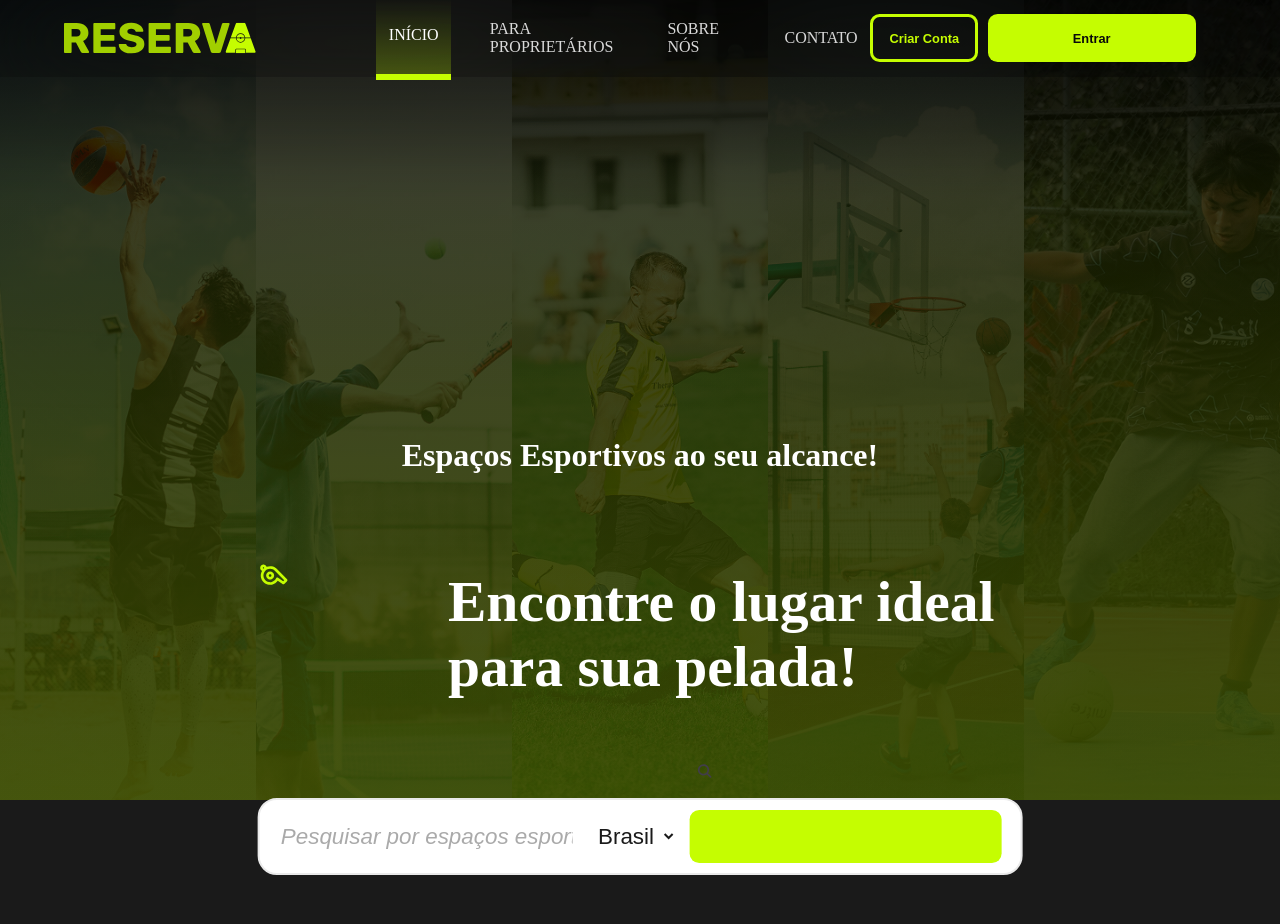
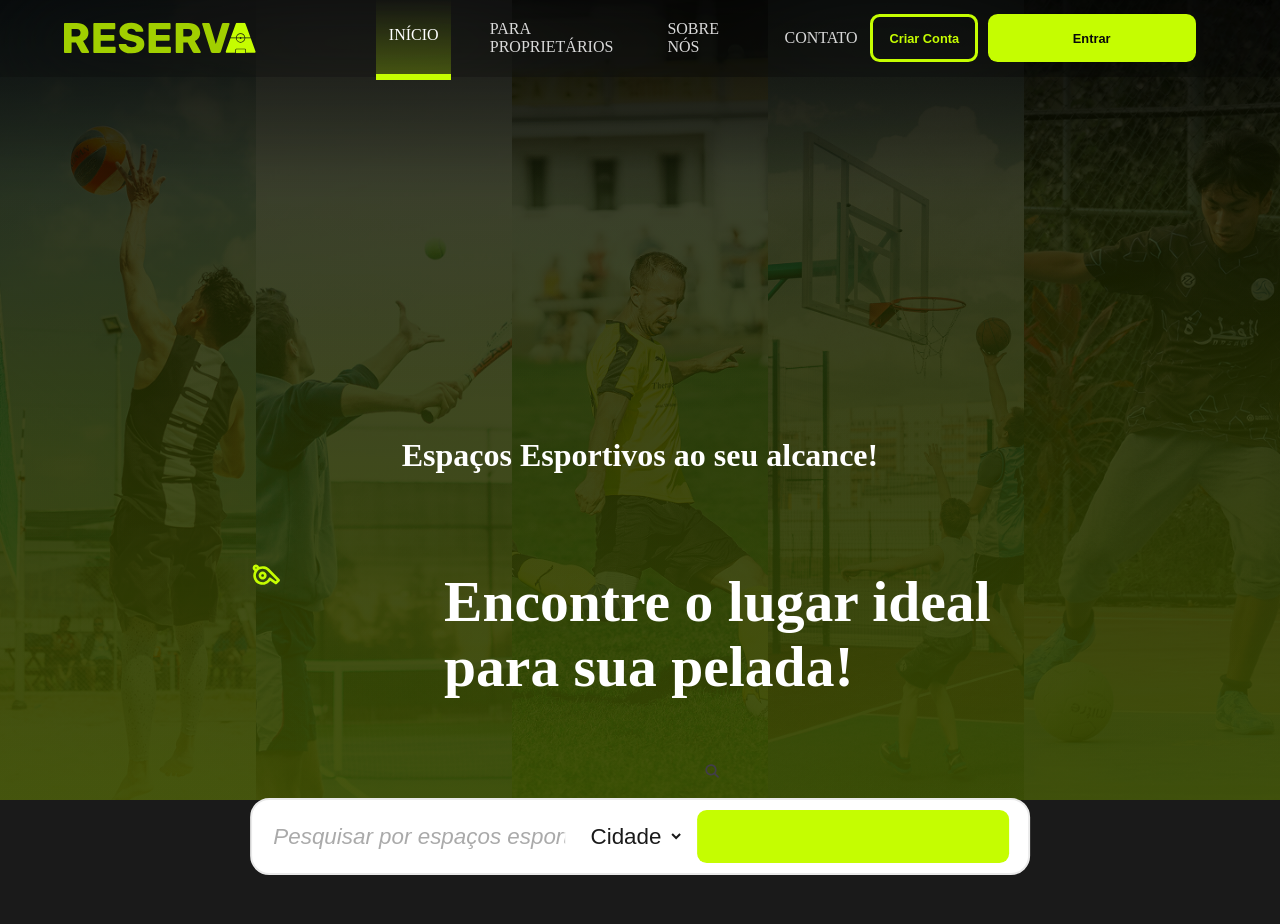
Before and after one commit to ngeremaias/reserva-vue, a Vue app: page / in a window 1280 px wide. Shown: the top 924 px of the page. Built offline with nearby package versions, Linux system fonts and the light colour scheme.

Commit message:
substituindo brasil = cidade

```diff
--- a/src/views/Home.vue
+++ b/src/views/Home.vue
@@ -21,7 +21,7 @@
       <div class="search-box">
         <input type="text" v-model="busca" placeholder="Pesquisar por espaços esportivos..." />
         <select v-model="cidade">
-          <option value="">Brasil</option>
+          <option value="">Cidade</option>
           <option v-for="uf in ufs" :key="uf">{{ uf }}</option>
         </select>
         <button type="submit"><svg><svg width="18" height="18" viewBox="0 0 18 18" fill="none" xmlns="http://www.w3.org/2000/svg">
```
